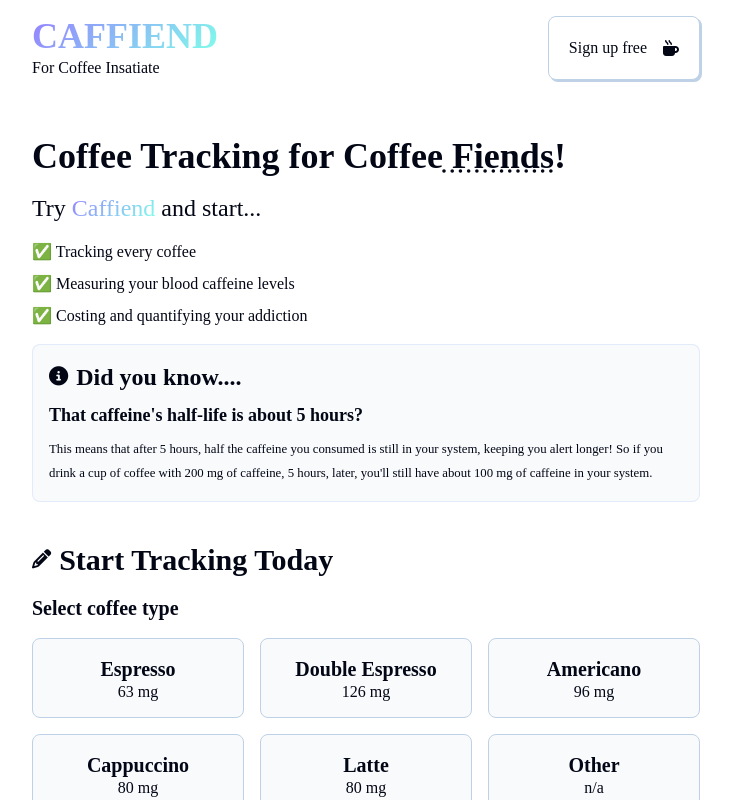
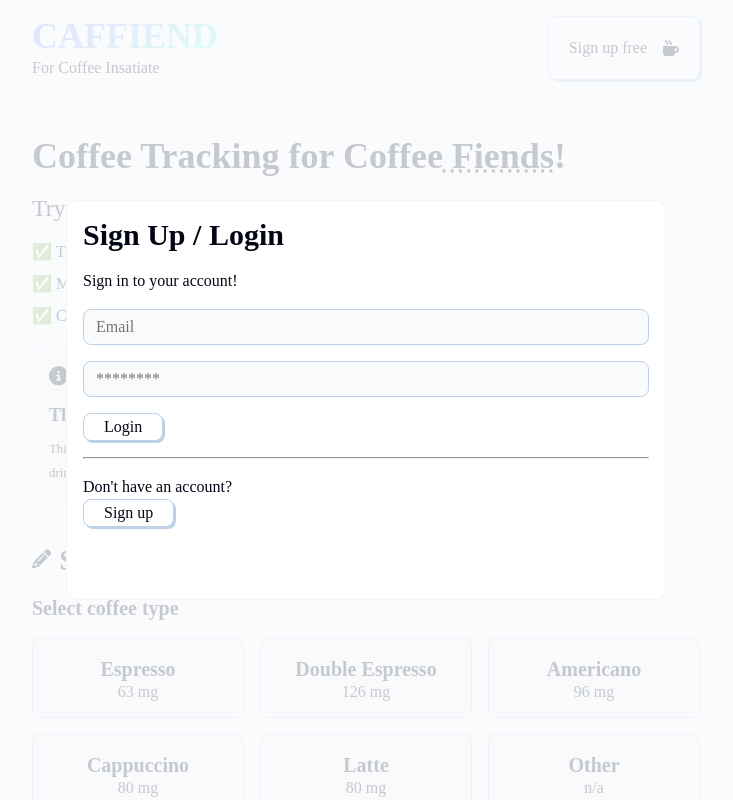
Before and after one commit to Rahul8320/Caffiend, a React (Vite) app: page / in a window 1280 px wide. Both pictures are taken after a click on the button "Sign up free". Shown: the top 800 px of the page, without its empty margins (274-1007 px from the left). Built offline with nearby package versions, Linux system fonts and the light colour scheme; a web font is replaced by a local one.

Commit message:
Add authentication modal

```diff
--- a/src/App.tsx
+++ b/src/App.tsx
@@ -5,7 +5,7 @@ import Layout from "./components/Layout";
 import Stats from "./components/Stats";
 
 function App() {
-  const isAuthenticated = true;
+  const isAuthenticated: boolean = false;
 
   const authenticatedContent = (
     <>
@@ -17,7 +17,7 @@ function App() {
   return (
     <Layout>
       <Hero />
-      <CoffeeForm />
+      <CoffeeForm isAuthenticated={isAuthenticated} />
 
       {isAuthenticated && authenticatedContent}
     </Layout>
--- a/src/components/Authentication.tsx
+++ b/src/components/Authentication.tsx
@@ -5,7 +5,7 @@ function Authentication() {
       <p>Sign in to your account!</p>
       <input type="text" placeholder="Email" />
       <input type="password" placeholder="********" />
-      <button type="submit">Sign In</button>
+      <button type="submit">Login</button>
       <hr />
       <div className="register-content">
         <p>Don&apos;t have an account?</p>
--- a/src/components/CoffeeForm.tsx
+++ b/src/components/CoffeeForm.tsx
@@ -1,19 +1,36 @@
 import { useState } from "react";
 import { coffeeOptions } from "../utils";
+import Modal from "./Modal";
+import Authentication from "./Authentication";
 
-function CoffeeForm() {
+type ICoffeeFormProps = {
+  isAuthenticated: boolean;
+};
+
+function CoffeeForm({ isAuthenticated }: ICoffeeFormProps) {
   const [selectedCoffee, setSelectedCoffee] = useState<string | null>(null);
   const [showCoffeeType, setShowCoffeeType] = useState<boolean>(false);
   const [coffeeCost, setCoffeeCost] = useState<number>(0);
   const [min, setMin] = useState<number>(0);
   const [hour, setHour] = useState<number>(0);
+  const [showModal, setShowModal] = useState<boolean>(false);
 
   function handleSubmit() {
+    if (!isAuthenticated) {
+      setShowModal(true);
+      return;
+    }
+
     console.log(selectedCoffee, coffeeCost, hour, min);
   }
 
   return (
     <>
+      {showModal && (
+        <Modal handleCloseModal={() => setShowModal(false)}>
+          <Authentication />
+        </Modal>
+      )}
       <div className="section-header">
         <i className="fa-solid fa-pencil" />
         <h2>Start Tracking Today</h2>
--- a/src/components/Layout.tsx
+++ b/src/components/Layout.tsx
@@ -1,17 +1,21 @@
-import { ReactNode } from "react";
+import { ReactNode, useState } from "react";
+import Modal from "./Modal";
+import Authentication from "./Authentication";
 
 type IProps = {
   children: ReactNode;
 };
 
 function Layout({ children }: IProps) {
+  const [showModal, setShowModal] = useState<boolean>(false);
+
   const header = (
     <header>
       <div>
         <h1 className="text-gradient">CAFFIEND</h1>
         <p>For Coffee Insatiate</p>
       </div>
-      <button>
+      <button onClick={() => setShowModal(true)}>
         <p>Sign up free</p>
         <i className="fa-solid fa-mug-hot"></i>
       </button>
@@ -42,6 +46,15 @@ function Layout({ children }: IProps) {
 
   return (
     <>
+      {showModal && (
+        <Modal
+          handleCloseModal={() => {
+            setShowModal(false);
+          }}
+        >
+          <Authentication />
+        </Modal>
+      )}
       {header}
       <main>{children}</main>
       {footer}
```
